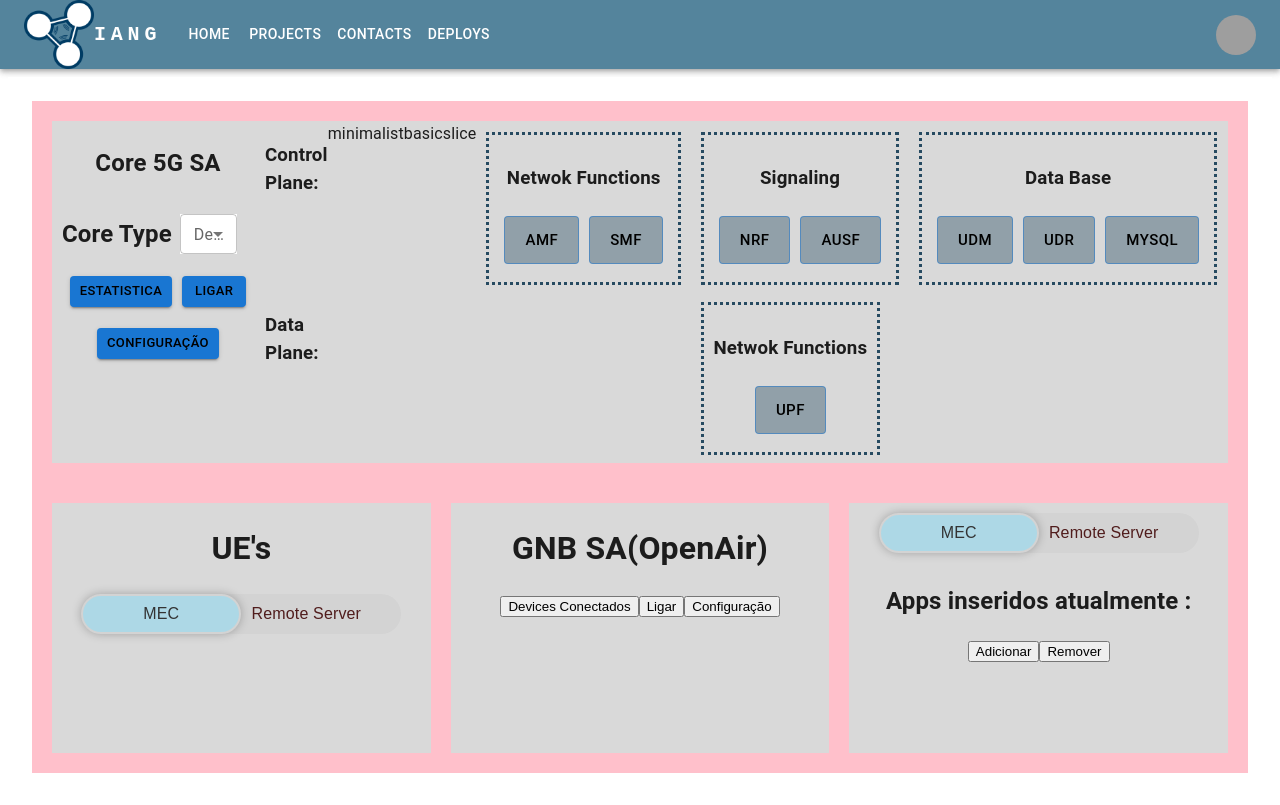
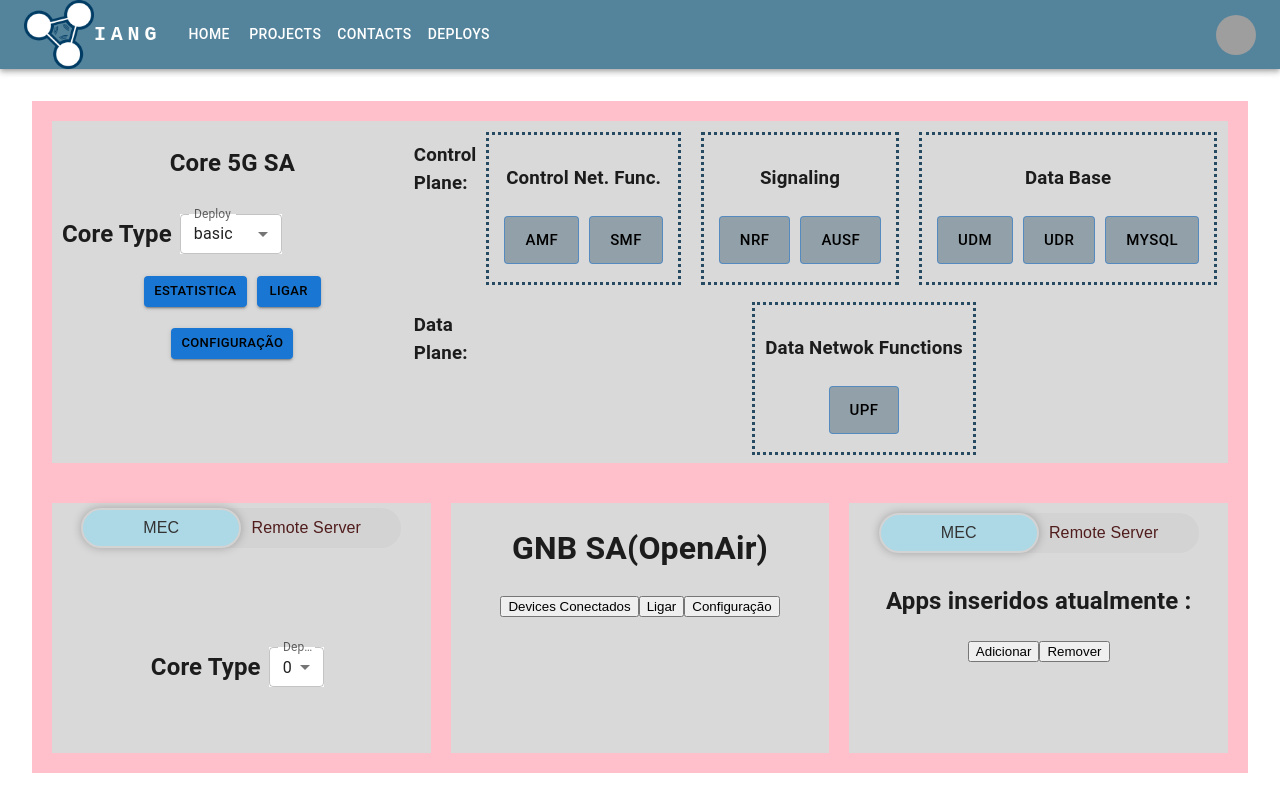
Before and after one commit to mvbs3/Iang5gUI, a React (Create React App) app in the folder front-end/: page /Deploy5gSa in a window 1280 px wide. Built offline with nearby package versions, Linux system fonts and the light colour scheme; grey boxes are pictures that could not be loaded.

Commit message:
Implementing the minimalist/basic/slice core selector

```diff
--- a/front-end/src/Components/auxiliarComponents/Dropdown5gDeploy.js
+++ b/front-end/src/Components/auxiliarComponents/DropdownGeneric.js
@@ -4,10 +4,9 @@ import MenuItem from "@mui/material/MenuItem";
 import FormControl from "@mui/material/FormControl";
 import Select from "@mui/material/Select";
 
-export default function Dropdown5gDeploys(props) {
-  const deploy5g = ["Minimalist", "Basic", "Slice"];
+export default function DropdownGeneric(props) {
   const handleChange = (event) => {
-    props.setDeploy(event.target.value);
+    props.setSelect(event.target.value);
   };
 
   return (
@@ -19,11 +18,11 @@ export default function Dropdown5gDeploys(props) {
       <Select
         labelId="demo-select-small-label"
         id="demo-select-small"
-        value={props.Deploy}
-        label="Deploy"
+        value={props.Select}
+        label={props.Title}
         onChange={handleChange}
       >
-        {deploy5g.map((elem) => {
+        {props.Elements.map((elem) => {
           return <MenuItem value={elem}>{elem}</MenuItem>;
         })}
       </Select>
--- a/front-end/src/Components/boxComponents/BoxCore5g.js
+++ b/front-end/src/Components/boxComponents/BoxCore5g.js
@@ -2,14 +2,14 @@ import * as React from "react";
 import { useState } from "react";
 import Box from "@mui/material/Box";
 import DialogButton from "../auxiliarComponents/DialogButton";
-import Dropdown5gDeploys from "../auxiliarComponents/Dropdown5gDeploy";
+import Dropdown5gDeploys from "../auxiliarComponents/DropdownGeneric";
 import Stack from "@mui/material/Stack";
 import Button from "@mui/material/Button";
 import BoxCore5gDeployType from "./BoxCore5gDeployType";
 import BoxCore5gEnviromentFunctions from "./BoxCore5gEnviromentFunctions";
 
 export default function BoxCore5g(props) {
-  const [deploy, setDeploy] = React.useState("");
+  const [deploy, setDeploy] = React.useState("basic");
 
   const netFunctionsControl = ["AMF", "SMF"];
   const signaling = ["NRF", "AUSF"];
@@ -61,7 +61,10 @@ export default function BoxCore5g(props) {
             setDeploy={setDeploy}
             buttonCoreStyle={buttonCoreStyle}
           />
-          <BoxCore5gEnviromentFunctions isFunctionOnline={isFunctionOnline} />
+          <BoxCore5gEnviromentFunctions
+            isFunctionOnline={isFunctionOnline}
+            deploy={deploy}
+          />
         </div>
       </div>
     </Box>
--- a/front-end/src/Components/boxComponents/BoxCore5gDeployType.js
+++ b/front-end/src/Components/boxComponents/BoxCore5gDeployType.js
@@ -1,8 +1,16 @@
 import * as React from "react";
-import Dropdown5gDeploys from "../auxiliarComponents/Dropdown5gDeploy";
+import DropdownGeneric from "../auxiliarComponents/DropdownGeneric";
 import Button from "@mui/material/Button";
 
 export default function BoxCore5gDeployType(props) {
+  const deploy5g = ["minimalist", "basic", "slice"];
+  const dropdownBoxStyle = {
+    flexDirection: "row",
+    display: "flex",
+    justifyContent: "flex-start",
+    alignItems: "center",
+    maxHeight: "100%",
+  };
   return (
     <div
       style={{
@@ -26,19 +34,13 @@ export default function BoxCore5gDeployType(props) {
       </div>
 
       <div style={{ height: "100%" }}>
-        <div
-          style={{
-            flexDirection: "row",
-            display: "flex",
-            justifyContent: "flex-start",
-            alignItems: "center",
-            maxHeight: "100%",
-          }}
-        >
+        <div style={dropdownBoxStyle}>
           <h2> Core Type </h2>
-          <Dropdown5gDeploys
-            deploy={props.deploy}
-            setDeploy={props.setDeploy}
+          <DropdownGeneric
+            Elements={deploy5g}
+            Title="Deploy"
+            Select={props.deploy}
+            setSelect={props.setDeploy}
           />
         </div>
 
--- a/front-end/src/Components/boxComponents/BoxCore5gEnviromentFunctions.js
+++ b/front-end/src/Components/boxComponents/BoxCore5gEnviromentFunctions.js
@@ -2,7 +2,7 @@ import * as React from "react";
 import { useState } from "react";
 import Box from "@mui/material/Box";
 import DialogButton from "../auxiliarComponents/DialogButton";
-import Dropdown5gDeploys from "../auxiliarComponents/Dropdown5gDeploy";
+import Dropdown5gDeploys from "../auxiliarComponents/DropdownGeneric";
 import Stack from "@mui/material/Stack";
 import Button from "@mui/material/Button";
 
@@ -13,22 +13,22 @@ export default function BoxCore5gEnviromentFunctions(props) {
   const netFunctionsData = ["UPF"];
   const coreType = {
     minimalist: {
-      netFunctionsControl: ["AMF", "SMF"],
+      "Control Net. Func.": ["AMF", "SMF"],
       signaling: ["NRF"],
-      dataBase: ["MYSQL"],
-      netFunctionsData: ["UPF"],
+      "Data Base": ["MYSQL"],
+      "Data Netwok Functions": ["UPF"],
     },
     basic: {
-      netFunctionsControl: ["AMF", "SMF"],
-      signaling: ["NRF", "AUSF"],
-      dataBase: ["UDM", "UDR", "MYSQL"],
-      netFunctionsData: ["UPF"],
+      "Control Net. Func.": ["AMF", "SMF"],
+      Signaling: ["NRF", "AUSF"],
+      "Data Base": ["UDM", "UDR", "MYSQL"],
+      "Data Netwok Functions": ["UPF"],
     },
     slice: {
-      netFunctionsControl: ["AMF", "SMF", "NSSF"],
+      "Control Net. Func.": ["AMF", "SMF", "NSSF"],
       signaling: ["NRF", "AUSF"],
-      dataBase: ["UDM", "UDR", "MYSQL"],
-      netFunctionsData: ["SPGWU", "UPF-VPP"],
+      "Data Base": ["UDM", "UDR", "MYSQL"],
+      "Data Netwok Functions": ["SPGWU", "UPF-VPP"],
     },
   };
   const [statusCore5g, setStatusCore5g] = useState({
@@ -87,11 +87,13 @@ export default function BoxCore5gEnviromentFunctions(props) {
             justifyContent: "center ",
           }}
         >
-          {Object.keys(coreType)}
+          {Object.keys(coreType[props.deploy]).map((obj) => {
+            if (obj != "Data Netwok Functions") {
+              return (
                 <div style={dottedLine}>
-            <h3>Netwok Functions</h3>
+                  <h3>{obj}</h3>
                   <div style={netFunctionStyle}>
-              {netFunctionsControl.map((component) => {
+                    {coreType[props.deploy][obj].map((component) => {
                       return (
                         <DialogButton
                           CoreComponnents={component}
@@ -104,38 +106,9 @@ export default function BoxCore5gEnviromentFunctions(props) {
                     })}
                   </div>
                 </div>
-          <div style={dottedLine}>
-            <h3>Signaling</h3>
-            <div style={netFunctionStyle}>
-              {signaling.map((component) => {
-                return (
-                  <DialogButton
-                    CoreComponnents={component}
-                    StyleButton={props.isFunctionOnline(
-                      component,
-                      statusCore5g
-                    )}
-                  ></DialogButton>
               );
+            }
           })}
-            </div>
-          </div>
-          <div style={dottedLine}>
-            <h3>Data Base</h3>
-            <div style={netFunctionStyle}>
-              {dataBase.map((component) => {
-                return (
-                  <DialogButton
-                    CoreComponnents={component}
-                    StyleButton={props.isFunctionOnline(
-                      component,
-                      statusCore5g
-                    )}
-                  ></DialogButton>
-                );
-              })}
-            </div>
-          </div>
         </div>
       </div>
       <div
@@ -156,10 +129,11 @@ export default function BoxCore5gEnviromentFunctions(props) {
         >
           <div style={{}}>
             <div style={dottedLine}>
-              <h3>Netwok Functions</h3>
+              <h3>Data Netwok Functions</h3>
 
               <div style={netFunctionStyle}>
-                {netFunctionsData.map((component) => {
+                {coreType[props.deploy]["Data Netwok Functions"].map(
+                  (component) => {
                     return (
                       <DialogButton
                         CoreComponnents={component}
@@ -169,7 +143,8 @@ export default function BoxCore5gEnviromentFunctions(props) {
                         )}
                       ></DialogButton>
                     );
-                })}
+                  }
+                )}
               </div>
             </div>
           </div>
--- a/front-end/src/Components/boxComponents/BoxUe.js
+++ b/front-end/src/Components/boxComponents/BoxUe.js
@@ -1,15 +1,34 @@
 import * as React from "react";
 import Box from "@mui/material/Box";
 import { ToggleSelector } from "../auxiliarComponents/ToggleSelector";
-
+import DropdownGeneric from "../auxiliarComponents/DropdownGeneric";
 export default function BoxUe(props) {
+  const ueNumber = [0, 1, 2, 3, 4];
+  const [numUe, setNumUe] = React.useState(0);
+  const dropdownBoxStyle = {
+    flexDirection: "row",
+    display: "flex",
+    justifyContent: "flex-start",
+    alignItems: "center",
+    maxHeight: "100%",
+  };
   return (
     <Box sx={props.componentsBox}>
       <div style={props.titleBodyDivider}>
-        <div>
-          <h1 style={{ textAlign: "center" }}>UE's </h1>
+        <div style={{ height: "100%", paddingTop: "5px" }}>
+          <ToggleSelector />
         </div>
-        <ToggleSelector />
+        <div style={{ height: "100%" }}>
+          <div style={dropdownBoxStyle}>
+            <h2> Core Type </h2>
+            <DropdownGeneric
+              Elements={ueNumber}
+              Title="UeNumber"
+              Select={numUe}
+              setSelect={setNumUe}
+            />
+          </div>
+        </div>
       </div>
     </Box>
   );
```
Lines whose indentation alone changed are shown as unchanged.
